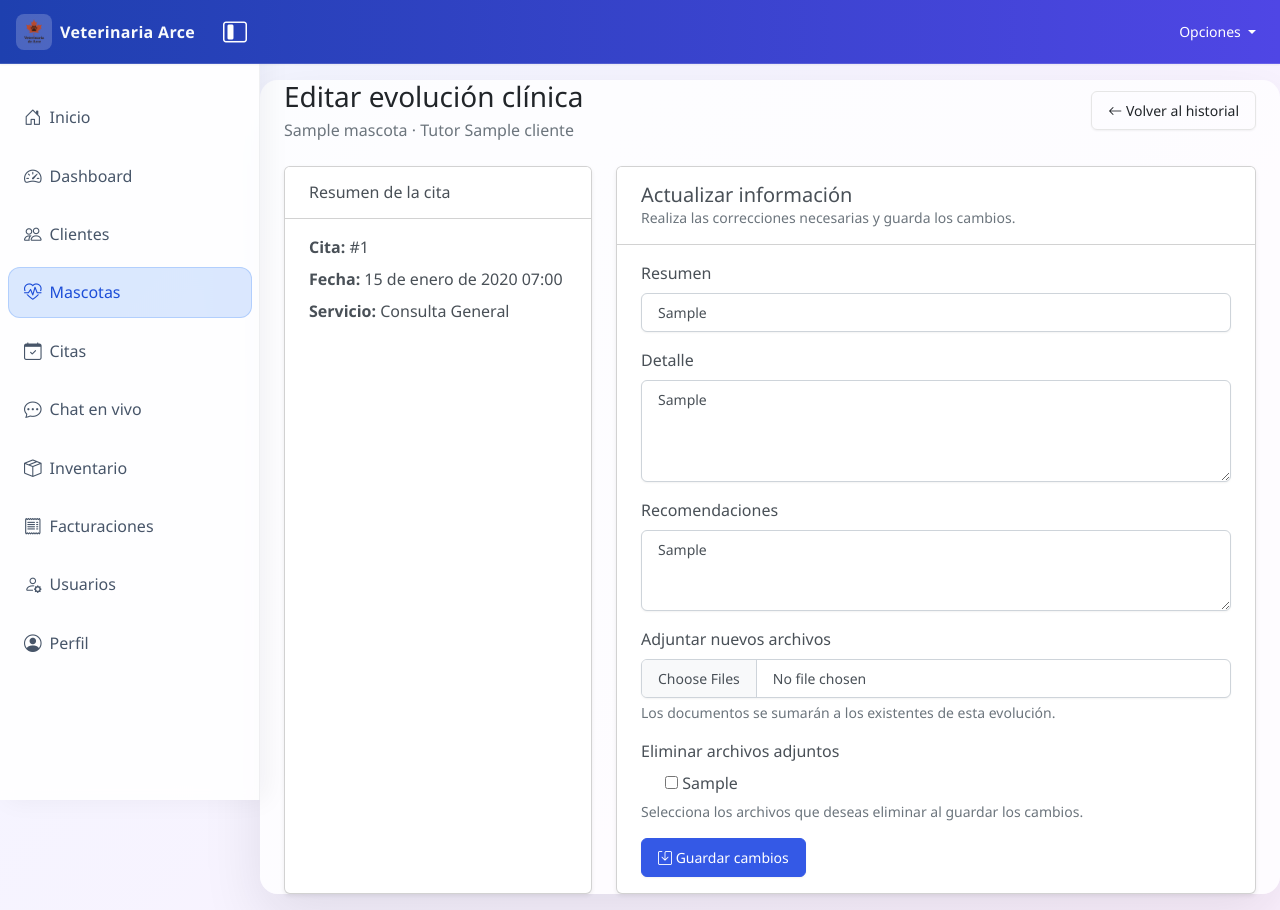
After one commit to Luisnavarr1999/Vet_Arce_Proyect, a Django app: page /panel/mascotas/1/evoluciones/1/editar/ in a window 1280 px wide. The commit adds this page. Run offline with Django 4.2, Linux system fonts and the light colour scheme; a user stored in the database is signed in; tables that the repository leaves empty hold one stand-in row (values such as "Sample post"); some libraries are stand-ins or nearby versions.

Commit message:
Agregando Mejoras//Evolucion clinica:editar y cita

```diff
--- a/ficatsmanager/urls.py
+++ b/ficatsmanager/urls.py
@@ -55,6 +55,7 @@ urlpatterns = [
     path('panel/mascotas/nuevo/', vistas_panel.mascota_agregar, name='panel_mascota_nuevo'),
     path('panel/mascotas/editar/<int:id_mascota>/', vistas_panel.mascota_editar, name='panel_mascota_editar'),
     path('panel/mascotas/<int:id_mascota>/historial/', vistas_panel.mascota_historial, name='panel_mascota_historial'),
+    path('panel/mascotas/<int:id_mascota>/evoluciones/<int:evolucion_id>/editar/',vistas_panel.mascota_evolucion_editar,name='panel_mascota_evolucion_editar',),
     path('panel/mascotas/eliminar/<int:id_mascota>/', vistas_panel.mascota_eliminar, name='panel_mascota_eliminar'),
     path('panel/mascotas/<int:id_mascota>/recordatorio/', vistas_panel.mascota_enviar_recordatorio, name='panel_mascota_recordatorio'),
     path('panel/mascotas/<int:id_mascota>/documentos/<int:doc_id>/eliminar/', vistas_panel.mascota_doc_eliminar, name='panel_mascota_doc_eliminar'),
--- a/paneltrabajador/forms.py
+++ b/paneltrabajador/forms.py
@@ -14,8 +14,8 @@ from django.core.mail import EmailMultiAlternatives
 from django.db.models import Q
 from django.forms.widgets import DateTimeInput
 from django.template.loader import render_to_string
-from django.utils import timezone
-from .models import (Cita, Cliente, EvolucionClinica, Factura, Mascota, Producto, UserProfile,)
+from django.utils import formats, timezone
+from .models import (Cita,Cliente,EvolucionClinica,Factura,Mascota,MascotaDocumento,Producto,UserProfile,)
 
 # https://stackoverflow.com/a/69965027
 class DateTimeLocalInput(forms.DateTimeInput):
@@ -531,21 +531,48 @@ class EvolucionClinicaForm(forms.ModelForm):
         self.fields['cita'].widget.attrs.setdefault('class', 'form-select')
         self.fields['servicio'].required = False
 
+        cita_field = self.fields['cita']
+
         if mascota is not None:
             citas_qs = (
-                Cita.objects.filter(mascota=mascota)
+                Cita.objects.filter(
+                    mascota=mascota,
+                    estado='1',
+                    asistencia='A',
+                )
+                .filter(evoluciones__isnull=True)
                 .order_by('-fecha')
+                .distinct()
             )
-            self.fields['cita'].queryset = citas_qs
-            self.fields['cita'].empty_label = 'Selecciona una cita'
+            cita_field.queryset = citas_qs
             self.has_citas_disponibles = citas_qs.exists()
+            if self.has_citas_disponibles:
+                cita_field.empty_label = 'Selecciona una cita'
+            else:
+                cita_field.empty_label = 'No hay una cita disponible'
         else:
-            self.fields['cita'].queryset = Cita.objects.none()
-            self.fields['cita'].empty_label = 'Sin cita asociada'
+            cita_field.queryset = Cita.objects.none()
+            cita_field.empty_label = 'Sin cita asociada'
             self.has_citas_disponibles = False
 
-        if not getattr(self, 'has_citas_disponibles', False):
-            self.fields['cita'].widget.attrs['disabled'] = True
+        def _cita_label(cita):
+            fecha = cita.fecha
+            if fecha:
+                try:
+                    fecha = timezone.localtime(fecha)
+                except (ValueError, TypeError):
+                    pass
+                fecha_str = formats.date_format(fecha, 'DATETIME_FORMAT')
+            else:
+                fecha_str = 'Sin fecha'
+            return f"Cita #{cita.n_cita} – {fecha_str}"
+
+        cita_field.label_from_instance = _cita_label
+
+        if not self.has_citas_disponibles:
+            cita_field.widget.attrs['disabled'] = True
+        else:
+            cita_field.widget.attrs.pop('disabled', None)
 
         for name, field in self.fields.items():
             if name not in ('servicio', 'cita', 'detalle', 'recomendaciones', 'archivos', 'resumen'):
@@ -566,6 +593,56 @@ class EvolucionClinicaForm(forms.ModelForm):
             cleaned_data['servicio'] = cita.servicio
 
         return cleaned_data
+
+    def clean_archivos(self):
+        archivos = self.cleaned_data.get('archivos')
+        return archivos or []
+
+class EvolucionClinicaUpdateForm(forms.ModelForm):
+    archivos = MultipleFileField(
+        label='Adjuntar nuevos archivos',
+        required=False,
+        widget=MultipleFileInput(attrs={'multiple': True}),
+        help_text='Los documentos se sumarán a los existentes de esta evolución.',
+    )
+    eliminar_archivos = forms.ModelMultipleChoiceField(
+        label='Eliminar archivos adjuntos',
+        required=False,
+        queryset=MascotaDocumento.objects.none(),
+        widget=forms.CheckboxSelectMultiple,
+        help_text='Selecciona los archivos que deseas eliminar al guardar los cambios.',
+    )
+
+    class Meta:
+        model = EvolucionClinica
+        fields = ['resumen', 'detalle', 'recomendaciones']
+        widgets = {
+            'resumen': forms.TextInput(attrs={'class': 'form-control'}),
+            'detalle': forms.Textarea(attrs={'class': 'form-control', 'rows': 4}),
+            'recomendaciones': forms.Textarea(attrs={'class': 'form-control', 'rows': 3}),
+        }
+
+    def __init__(self, *args, **kwargs):
+        super().__init__(*args, **kwargs)
+
+        self.fields['archivos'].widget.attrs.setdefault('class', 'form-control')
+
+        documentos_qs = (
+            self.instance.documentos.all()
+            if getattr(self.instance, 'pk', None)
+            else MascotaDocumento.objects.none()
+        )
+        eliminar_field = self.fields['eliminar_archivos']
+        eliminar_field.queryset = documentos_qs
+
+        if not documentos_qs.exists():
+            eliminar_field.widget = forms.MultipleHiddenInput()
+            eliminar_field.help_text = ''
+
+        for name, field in self.fields.items():
+            if name in ('archivos', 'eliminar_archivos'):
+                continue
+            field.widget.attrs.setdefault('class', 'form-control')
 
     def clean_archivos(self):
         archivos = self.cleaned_data.get('archivos')
--- a/paneltrabajador/views/__init__.py
+++ b/paneltrabajador/views/__init__.py
@@ -4,7 +4,7 @@ from .password_reset import password_reset_request, PanelPasswordResetView
 from .cita import cita_listar, cita_agregar, cita_editar, cita_eliminar, cita_checkin, cita_noasistio
 from .cliente import cliente_crear, cliente_editar, cliente_eliminar, cliente_listado
 from .factura import factura_agregar, factura_editar, factura_eliminar, factura_listar
-from .mascota import (mascota_agregar, mascota_doc_eliminar, mascota_editar, mascota_eliminar,mascota_enviar_recordatorio, mascota_historial, mascota_listar,)
+from .mascota import (mascota_agregar,mascota_doc_eliminar,mascota_editar,mascota_eliminar,mascota_enviar_recordatorio,mascota_evolucion_editar,mascota_historial,mascota_listar,)
 from .producto import producto_agregar, producto_editar, producto_eliminar, producto_listar
 from .usuarios import usuario_agregar, usuario_editar, usuario_eliminar, usuario_listar, usuario_newpassword
 from .chat import (
--- a/paneltrabajador/views/mascota.py
+++ b/paneltrabajador/views/mascota.py
@@ -9,7 +9,7 @@ from django.utils.html import strip_tags
 from django.db.models import Q
 from urllib.parse import urljoin
 
-from paneltrabajador.forms import EvolucionClinicaForm, MascotaDocumentoForm, MascotaForm
+from paneltrabajador.forms import (EvolucionClinicaForm,EvolucionClinicaUpdateForm,MascotaDocumentoForm,MascotaForm,)
 from paneltrabajador.models import EvolucionClinica, Mascota, MascotaDocumento
 
 
@@ -251,6 +251,57 @@ def mascota_historial(request, id_mascota):
         },
     )
 
+def mascota_evolucion_editar(request, id_mascota, evolucion_id):
+    """Permite actualizar los detalles de una evolución clínica existente."""
+
+    if not request.user.is_authenticated:
+        return redirect('panel_home')
+
+    if not request.user.has_perm('paneltrabajador.change_mascota'):
+        messages.error(request, "No tiene los permisos para realizar esto.")
+        return redirect('panel_home')
+
+    mascota = get_object_or_404(Mascota, id_mascota=id_mascota)
+    evolucion = get_object_or_404(
+        EvolucionClinica.objects.select_related('cita'),
+        pk=evolucion_id,
+        mascota=mascota,
+    )
+
+    if request.method == 'POST':
+        form = EvolucionClinicaUpdateForm(request.POST, request.FILES, instance=evolucion)
+        if form.is_valid():
+            evolucion = form.save()
+
+            documentos_a_eliminar = form.cleaned_data.get('eliminar_archivos') or []
+            for documento in documentos_a_eliminar:
+                documento.delete()
+
+            for archivo in form.cleaned_data['archivos']:
+                MascotaDocumento.objects.create(
+                    mascota=mascota,
+                    archivo=archivo,
+                    evolucion=evolucion,
+                )
+
+            messages.success(request, "Se actualizó la evolución clínica.")
+            return redirect('panel_mascota_historial', id_mascota=mascota.id_mascota)
+    else:
+        form = EvolucionClinicaUpdateForm(instance=evolucion)
+
+    documentos = evolucion.documentos.all()
+
+    return render(
+        request,
+        'paneltrabajador/mascota/evolucion_form.html',
+        {
+            'form': form,
+            'mascota': mascota,
+            'evolucion': evolucion,
+            'documentos': documentos,
+        },
+    )
+
 
 def mascota_eliminar(request, id_mascota):
     """
--- /dev/null
+++ b/templates/paneltrabajador/mascota/evolucion_form.html
@@ -0,0 +1,122 @@
+{% extends "paneltrabajador/master.html" %}
+{% block title %}Editar evolución clínica{% endblock title %}
+{% block content %}
+  <div class="d-flex justify-content-between align-items-center mb-4 flex-wrap gap-2">
+    <div>
+      <h1 class="h3 mb-1">Editar evolución clínica</h1>
+      <p class="text-muted mb-0">{{ mascota.nombre }} · Tutor {{ mascota.cliente.nombre_cliente }}</p>
+    </div>
+    <div class="btn-group">
+      <a class="btn btn-outline-secondary" href="{% url 'panel_mascota_historial' mascota.id_mascota %}">
+        <i class="bi bi-arrow-left"></i> Volver al historial
+      </a>
+    </div>
+  </div>
+
+  <div class="row g-4">
+    <div class="col-lg-4">
+      <div class="card shadow-sm h-100">
+        <div class="card-header bg-white py-3">
+          <h2 class="h6 mb-0">Resumen de la cita</h2>
+        </div>
+        <div class="card-body">
+          {% if evolucion.cita %}
+            <p class="mb-2"><strong>Cita:</strong> #{{ evolucion.cita.n_cita }}</p>
+            <p class="mb-2"><strong>Fecha:</strong> {{ evolucion.cita.fecha|date:"d \d\e F \d\e Y H:i" }}</p>
+            <p class="mb-0"><strong>Servicio:</strong> {{ evolucion.get_servicio_display }}</p>
+          {% else %}
+            <p class="text-muted mb-0">Esta evolución no tiene una cita asociada.</p>
+          {% endif %}
+        </div>
+      </div>
+    </div>
+    <div class="col-lg-8">
+      <div class="card shadow-sm">
+        <div class="card-header bg-white py-3">
+          <h2 class="h5 mb-0">Actualizar información</h2>
+          <p class="text-muted small mb-0">Realiza las correcciones necesarias y guarda los cambios.</p>
+        </div>
+        <div class="card-body">
+          <form method="post" enctype="multipart/form-data" novalidate>
+            {% csrf_token %}
+            {% if form.non_field_errors %}
+              <div class="alert alert-danger" role="alert">
+                {% for error in form.non_field_errors %}
+                  <div>{{ error }}</div>
+                {% endfor %}
+              </div>
+            {% endif %}
+
+            <div class="mb-3">
+              <label class="form-label" for="{{ form.resumen.id_for_label }}">{{ form.resumen.label }}</label>
+              {{ form.resumen }}
+              {% if form.resumen.help_text %}
+                <div class="form-text">{{ form.resumen.help_text }}</div>
+              {% endif %}
+              {% for error in form.resumen.errors %}
+                <div class="invalid-feedback d-block">{{ error }}</div>
+              {% endfor %}
+            </div>
+
+            <div class="mb-3">
+              <label class="form-label" for="{{ form.detalle.id_for_label }}">{{ form.detalle.label }}</label>
+              {{ form.detalle }}
+              {% if form.detalle.help_text %}
+                <div class="form-text">{{ form.detalle.help_text }}</div>
+              {% endif %}
+              {% for error in form.detalle.errors %}
+                <div class="invalid-feedback d-block">{{ error }}</div>
+              {% endfor %}
+            </div>
+
+            <div class="mb-3">
+              <label class="form-label" for="{{ form.recomendaciones.id_for_label }}">{{ form.recomendaciones.label }}</label>
+              {{ form.recomendaciones }}
+              {% if form.recomendaciones.help_text %}
+                <div class="form-text">{{ form.recomendaciones.help_text }}</div>
+              {% endif %}
+              {% for error in form.recomendaciones.errors %}
+                <div class="invalid-feedback d-block">{{ error }}</div>
+              {% endfor %}
+            </div>
+
+            <div class="mb-3">
+              <label class="form-label" for="{{ form.archivos.id_for_label }}">{{ form.archivos.label }}</label>
+              {{ form.archivos }}
+              {% if form.archivos.help_text %}
+                <div class="form-text">{{ form.archivos.help_text }}</div>
+              {% endif %}
+              {% for error in form.archivos.errors %}
+                <div class="invalid-feedback d-block">{{ error }}</div>
+              {% endfor %}
+            </div>
+
+            {% if documentos %}
+              <div class="mb-3">
+                <label class="form-label">{{ form.eliminar_archivos.label }}</label>
+                <div class="d-flex flex-column gap-2">
+                  {% for checkbox in form.eliminar_archivos %}
+                    <div class="form-check">
+                      {{ checkbox.tag }}
+                      <label class="form-check-label" for="{{ checkbox.id_for_label }}">{{ checkbox.choice_label }}</label>
+                    </div>
+                  {% endfor %}
+                </div>
+                {% if form.eliminar_archivos.help_text %}
+                  <div class="form-text">{{ form.eliminar_archivos.help_text }}</div>
+                {% endif %}
+                {% for error in form.eliminar_archivos.errors %}
+                  <div class="invalid-feedback d-block">{{ error }}</div>
+                {% endfor %}
+              </div>
+            {% endif %}
+
+            <button type="submit" class="btn btn-primary">
+              <i class="bi bi-save"></i> Guardar cambios
+            </button>
+          </form>
+        </div>
+      </div>
+    </div>
+  </div>
+{% endblock content %}
--- a/templates/paneltrabajador/mascota/historial.html
+++ b/templates/paneltrabajador/mascota/historial.html
@@ -30,7 +30,7 @@
         </div>
         <div class="card-body">
           {% if evoluciones %}
-            {% include "components/evolucion_timeline.html" with evoluciones=evoluciones accent='primary' %}
+            {% include "components/evolucion_timeline.html" with evoluciones=evoluciones accent='primary' mascota=mascota permitir_edicion=True %}
           {% else %}
             <div class="text-center py-5">
               <i class="bi bi-journal-medical text-primary fs-1 mb-3"></i>
```
Also changed, not shown: templates/components/evolucion_timeline.html (+10 -2 lines).
